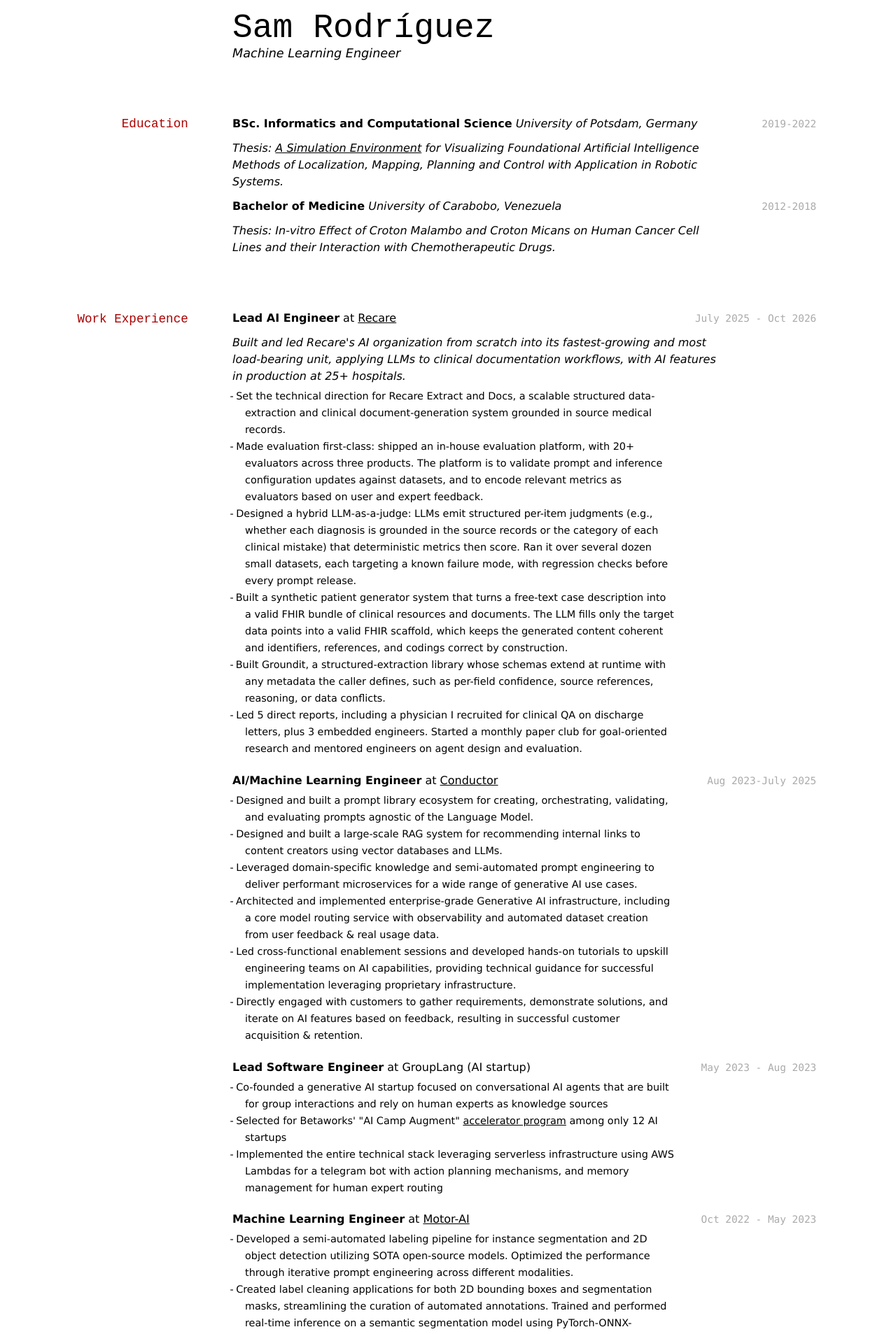
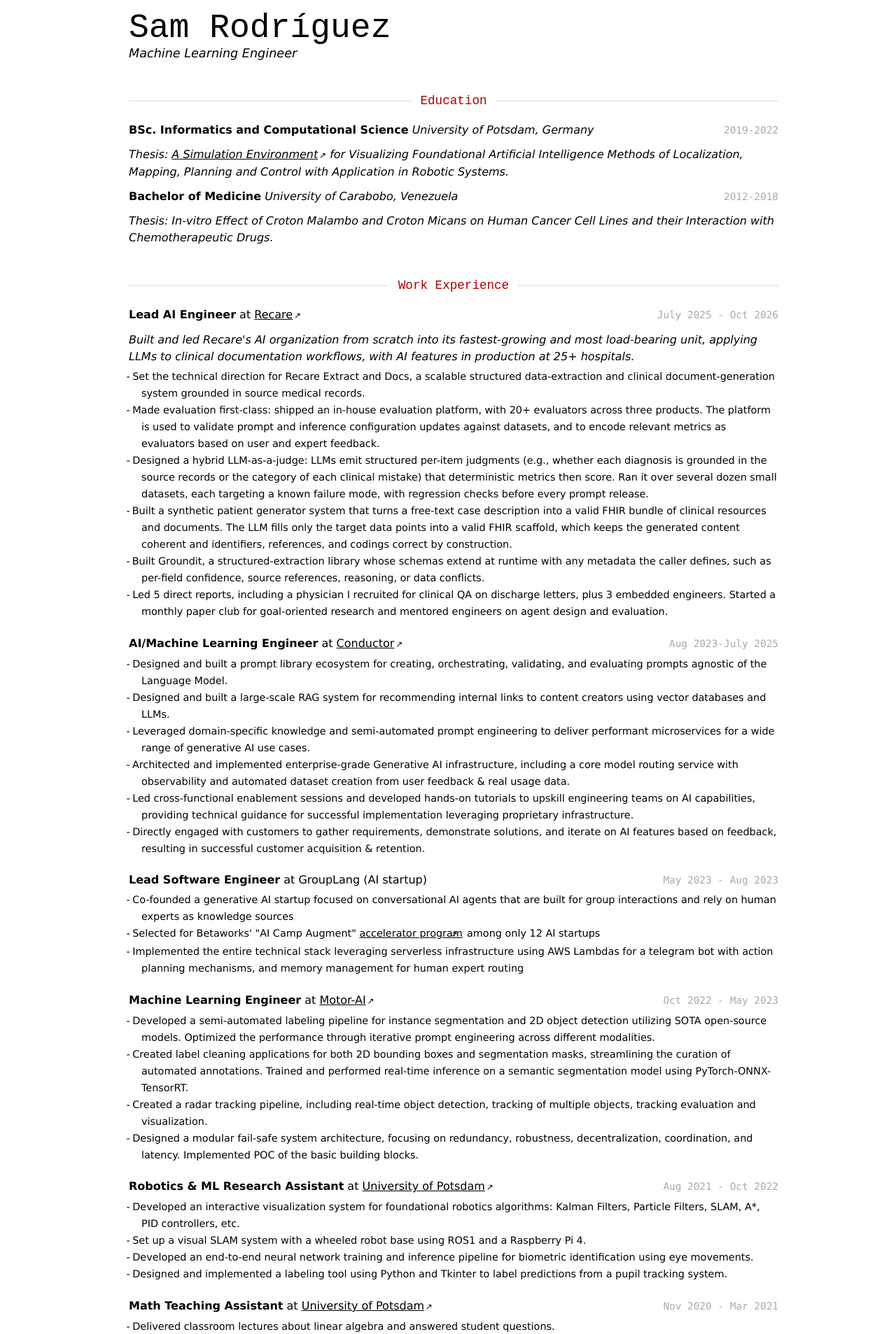
Before and after one commit to Sam1320/Sam1320.github.io, a Jekyll site: the page resume.html, which Jekyll copies as it is, in a window 1280 px wide. Shown: the top 1907 px of the page at 70% size. Built offline with Jekyll 4.4.1, drawn with Linux system fonts in a browser that asks for light colours; some of the changed text lies outside the part shown.

Commit message:
fix: remove left column for better use of space

```diff
--- a/assets/css/davewhipp-print.css
+++ b/assets/css/davewhipp-print.css
@@ -61,12 +61,20 @@
 	margin-left: 1em;*/
 }
 
+main {
+	max-width: 58em;
+	margin: 0 auto;
+	padding: 0 1em;
+}
+
 p {
 	position: relative;
-	left: 25%;
 	margin-bottom: 0.2em;
-	margin-right: 0;
-	width: 60%;
+}
+
+/* title lines carry a date: keep room for it on the right */
+p:has(> code) {
+	padding-right: 11em;
 }
 
 code {
@@ -80,14 +88,12 @@
 p code {
 	position: absolute;
 	text-align: right;
-	right: -20%;
+	right: 0;
 }
 
 
 ul {
 	position: relative;
-	left: 25%;
-	width: 50%;
 	margin-bottom: 1.5em;
 	font-size: 90%;
 	margin-top: -0.5em;
@@ -117,15 +123,12 @@
 h1,h2,h3,h4 {
 	font-weight: 400;
 	font-family: Avenir,Cousine,Verdana,sans-serif;
-	width: 80%;
 }
 
 h1 {
 	text-align: left;
 	font-size: 3em;
 	line-height: 1em;
-	position: relative;
-	left: 25%;
 }
 
 h1+p {
@@ -135,24 +138,21 @@
 }
 
 h2 {
+	display: flex;
+	align-items: center;
+	gap: 0.75em;
 	font-size: 1.1em;
 	color: #a00;
-	margin-top: 2em;
-	position: relative;
-	top: 1.2em;
-	text-align: right;
-	width: 20%;
+	margin: 1.6em 0 0.6em;
+	page-break-after: avoid;
 }
 
-
-h3 {
-	font-size: 1em;
-	line-height: 2em;
-	color: #ccc;
-	position: relative;
-	top: 1.6em;
-	text-align: right;
-	width: 20%;
+/* thin rule on both sides of the section title */
+h2::before,
+h2::after {
+	content: "";
+	flex: 1;
+	border-top: 1px solid #ddd;
 }
 
 a {
@@ -162,6 +162,23 @@
 
 a:hover {
 	color:#39f
+}
+
+/* external-link marker on resume links */
+main a::after {
+	content: "\2197";
+	display: inline-block;
+	margin-left: 0.15em;
+	font-size: 0.75em;
+	text-decoration: none;
+}
+
+/* muted tech stack next to project titles */
+.tech {
+	margin-left: 0.6em;
+	font-size: 90%;
+	font-style: italic;
+	color: #888;
 }
 
 #webaddress {
--- a/assets/css/davewhipp-screen.css
+++ b/assets/css/davewhipp-screen.css
@@ -64,12 +64,20 @@
 	margin-left: 1em;
 }
 
+main {
+	max-width: 58em;
+	margin: 0 auto;
+	padding: 0 1em;
+}
+
 p {
 	position: relative;
-	left: 25%;
 	margin-bottom: 0.7em;
-	margin-right: 0;
-	width: 55%;
+}
+
+/* title lines carry a date: keep room for it on the right */
+p:has(> code) {
+	padding-right: 11em;
 }
 
 code {
@@ -83,14 +91,12 @@
 p code {
 	position: absolute;
 	text-align: right;
-	right: -20%;
+	right: 0;
 }
 
 
 ul {
 	position: relative;
-	left: 25%;
-	width: 50%;
 	margin-bottom: 1.5em;
 	font-size: 90%;
 	margin-top: -0.5em;
@@ -120,15 +126,12 @@
 h1,h2,h3,h4 {
 	font-weight: 400;
 	font-family: Avenir, Cousine, Verdana, sans-serif;
-	width: 80%;
 }
 
 h1 {
 	text-align: left;
 	font-size: 3em;
 	line-height: 1em;
-	position: relative;
-	left: 25%;
 }
 
 h1+p {
@@ -138,23 +141,21 @@
 }
 
 h2 {
+	display: flex;
+	align-items: center;
+	gap: 0.75em;
 	font-size: 1.1em;
 	color: #a00;
-	margin-top: 3em;
-	position: relative;
-	top: 1.4em;
-	text-align: right;
-	width: 20%;
+	margin: 2.5em 0 1em;
+	page-break-after: avoid;
 }
 
-
-h3 {
-	font-size: 1em;
-	line-height: 2em;
-	position: relative;
-	top: 1.7em;
-	text-align: right;
-	width: 20%;
+/* thin rule on both sides of the section title */
+h2::before,
+h2::after {
+	content: "";
+	flex: 1;
+	border-top: 1px solid #ddd;
 }
 
 a {
@@ -164,6 +165,23 @@
 
 a:hover {
 	color: #39f
+}
+
+/* external-link marker on resume links */
+main a::after {
+	content: "\2197";
+	display: inline-block;
+	margin-left: 0.15em;
+	font-size: 0.75em;
+	text-decoration: none;
+}
+
+/* muted tech stack next to project titles */
+.tech {
+	margin-left: 0.6em;
+	font-size: 90%;
+	font-style: italic;
+	color: #888;
 }
 
 #webaddress {
--- a/resume.html
+++ b/resume.html
@@ -40,7 +40,7 @@
                 <p><em>Built and led Recare's AI organization from scratch into its fastest-growing and most load-bearing unit, applying LLMs to clinical documentation workflows, with AI features in production at 25+ hospitals.</em></p>
                 <ul>
                     <li>Set the technical direction for Recare Extract and Docs, a scalable structured data-extraction and clinical document-generation system grounded in source medical records.</li>
-                    <li>Made evaluation first-class: shipped an in-house evaluation platform, with 20+ evaluators across three products. The platform is to validate prompt and inference configuration updates against datasets, and to encode relevant metrics as evaluators based on user and expert feedback.</li>
+                    <li>Made evaluation first-class: shipped an in-house evaluation platform, with 20+ evaluators across three products. The platform is used to validate prompt and inference configuration updates against datasets, and to encode relevant metrics as evaluators based on user and expert feedback.</li>
                     <li>Designed a hybrid LLM-as-a-judge: LLMs emit structured per-item judgments (e.g., whether each diagnosis is grounded in the source records or the category of each clinical mistake) that deterministic metrics then score. Ran it over several dozen small datasets, each targeting a known failure mode, with regression checks before every prompt release.</li>
                     <li>Built a synthetic patient generator system that turns a free-text case description into a valid FHIR bundle of clinical resources and documents. The LLM fills only the target data points into a valid FHIR scaffold, which keeps the generated content coherent and identifiers, references, and codings correct by construction.</li>
                     <li>Built Groundit, a structured-extraction library whose schemas extend at runtime with any metadata the caller defines, such as per-field confidence, source references, reasoning, or data conflicts.</li>
@@ -106,49 +106,53 @@
 
             <p><code class="language-plaintext highlighter-rouge">Feb 2023 - Aug 2023</code>
             <a href="https://github.com/Sam1320/GroupLang">GroupLang</a>
-            <em>LangChain, Guidance, AWS Lambda, Modal, Vector DBs.</em></p>
+            <span class="tech">(LangChain, Guidance, AWS Lambda, Modal, Vector DBs)</span></p>
 
             <p>Telegram bot with long-term memory capable of planning and executing tasks, answering questions over documents, mapping messages to actions, unstructured data extraction, semantic user matching and relevant memory retrieval. It seeks and waits for user feedback and clarification if required.</p>
 
             <p><code class="language-plaintext highlighter-rouge">Dec 2022</code>
             <a href="https://play.google.com/store/apps/details?id=com.sam.estimate">Estimate My State</a>
-            <em>Kotlin, Android Studio</em></p>
+            <span class="tech">(Kotlin, Android Studio)</span></p>
 
             <p>Android app that leverages internal sensors to estimate position and velocity. Useful to evaluate multi-object tracking systems by having approximate ground truth states for arbitrary objects.</p>
 
             <p><code class="language-plaintext highlighter-rouge">Sep 2022</code>
             <a href="https://github.com/Sam1320/motorai_challenge">Webcam Game Controller</a>
-            <em>Pytorch, OpenCV, Python</em></p>
+            <span class="tech">(Pytorch, OpenCV, Python)</span></p>
 
             <p>A webcam-based game controller that uses a very lightweight neural network to detect hand gestures and control a game.</p>
 
             <p><code class="language-plaintext highlighter-rouge">Apr 2021 - Apr 2022</code>
             <a href="https://github.com/Sam1320/chessam">Chess GUI and Engine</a>
-            <em>Python, Tkinter</em></p>
+            <span class="tech">(Python, Tkinter)</span></p>
 
             <p>A chess game with a GUI and different engines to play against, all implemented from scratch.</p>
 
             <p><code class="language-plaintext highlighter-rouge">Jul 2019 - Aug 2019</code>
             <a href="https://www.kaggle.com/code/sam1320/capstone">Diabetic Retinopathy Detection</a>
-            <em>Tensorflow, Computer Vision</em></p>
+            <span class="tech">(Tensorflow, Computer Vision)</span></p>
 
             <p>A neural network able to identify if there are signs of Diabetic Retinopathy present in a retina image (taken with fundus photography) and classify each image into five different categories depending on the severity of the condition.</p>
 
             <h2 id="publications">Publications</h2>
-            <ul>
-                <li>(Nov 2024) <a href="https://doi.org/10.47499/revistaaccb.v1i36.296">In vitro evaluation of Croton malambo extract combined with chemotherapeutic drugs</a></li>
-                <li>(Nov 2024) <a href="https://doi.org/10.26807/remcb.v45i2.1008">In vitro interaction of Croton micans extract with chemotherapeutic drugs in human cancer cell lines</a></li>
-                <li>(Mar 2020) <a href="https://arxiv.org/abs/2003.13032">Named Entities in Medical Case Reports: Corpus and Experiments</a></li>
-            </ul>
+            <p><code class="language-plaintext highlighter-rouge">Nov 2024</code>
+            <a href="https://doi.org/10.47499/revistaaccb.v1i36.296">In vitro evaluation of Croton malambo extract combined with chemotherapeutic drugs</a></p>
+
+            <p><code class="language-plaintext highlighter-rouge">Nov 2024</code>
+            <a href="https://doi.org/10.26807/remcb.v45i2.1008">In vitro interaction of Croton micans extract with chemotherapeutic drugs in human cancer cell lines</a></p>
+
+            <p><code class="language-plaintext highlighter-rouge">Mar 2020</code>
+            <a href="https://arxiv.org/abs/2003.13032">Named Entities in Medical Case Reports: Corpus and Experiments</a></p>
 
             <h2 id="open-source-contributions">Open Source Contributions</h2>
-            <p><a href="https://github.com/guidance-ai/guidance/blob/main/notebooks/art_of_prompt_design/react.ipynb">Guidance</a></p>
+            <p><code class="language-plaintext highlighter-rouge">Dec 2023</code>
+            <a href="https://github.com/guidance-ai/guidance/blob/main/notebooks/art_of_prompt_design/react.ipynb">Guidance</a></p>
 
             <p>Language model programming paradigm that offers superior control and efficiency compared to conventional prompting and chaining. It allows users to constrain generation (e.g. with regex and CFGs) as well as to interleave control (conditional, loops) and generation seamlessly.</p>
 
-            <h3 id="skills">Skills</h3>
+            <h2 id="skills">Skills</h2>
 
-            <p>Technologies &amp; Frameworks: FastAPI. Milvus. Docker. Kubernetes. Dspy. Guidance. PyTorch. LangChain. AWS. GCP. Prometheus/Grafana. Modal. Eigen. ROS2. TensorRT. Tensorflow. Pygame. Pandas</p>
+            <p>Technologies &amp; Frameworks: FastAPI. Celery. TaskIQ. PostgreSQL. DynamoDB. Milvus. Docker. Kubernetes. AWS. SageMaker. GCP. Modal. Datadog. Prometheus/Grafana. Langfuse. Strands. Dspy. Guidance. LangChain. FHIR. PyTorch. TensorRT. Tensorflow. Eigen. ROS2. Pygame. Pandas.</p>
 
             <p>Programming Languages: Python, JavaScript/TypeScript, C/C++.</p>
 
```
